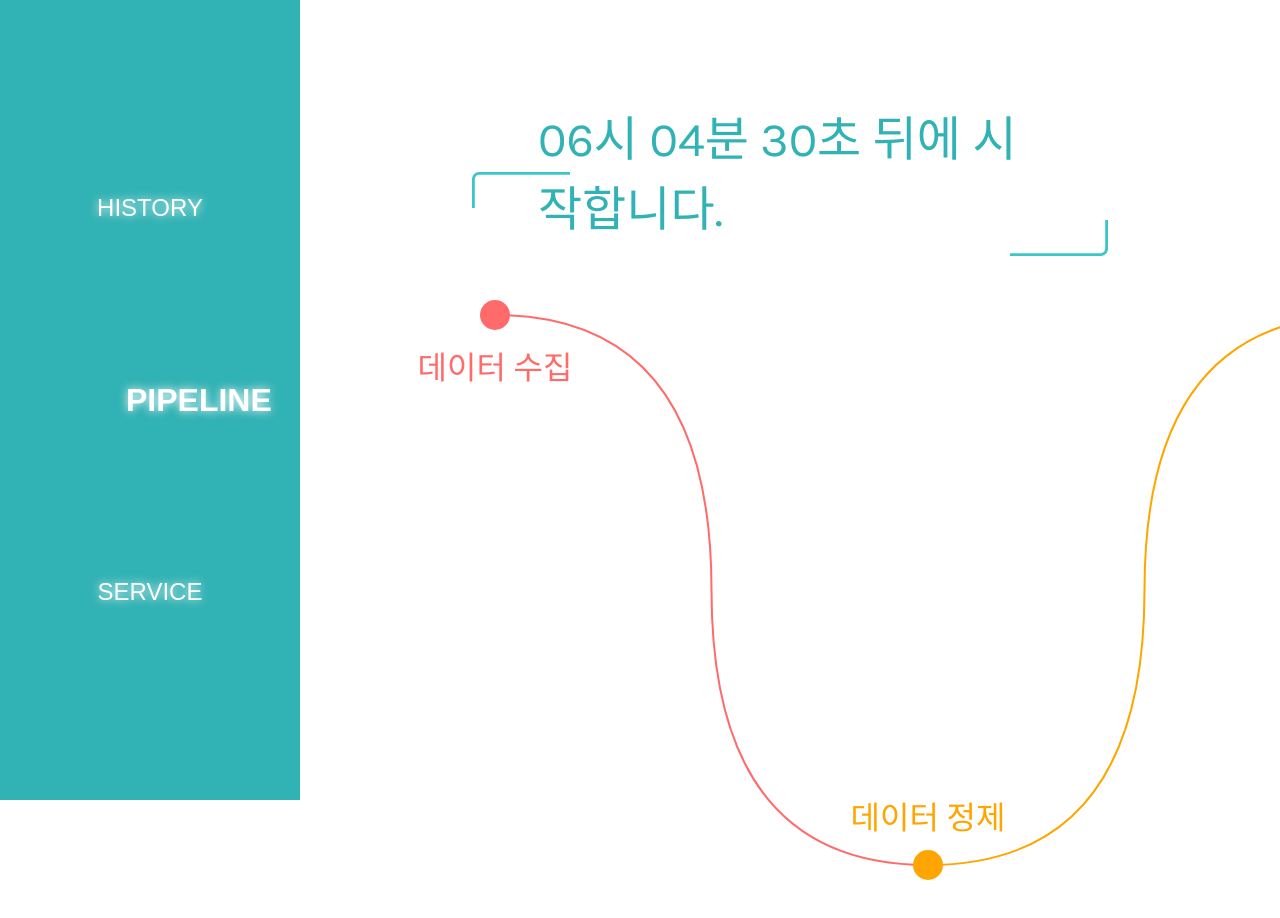
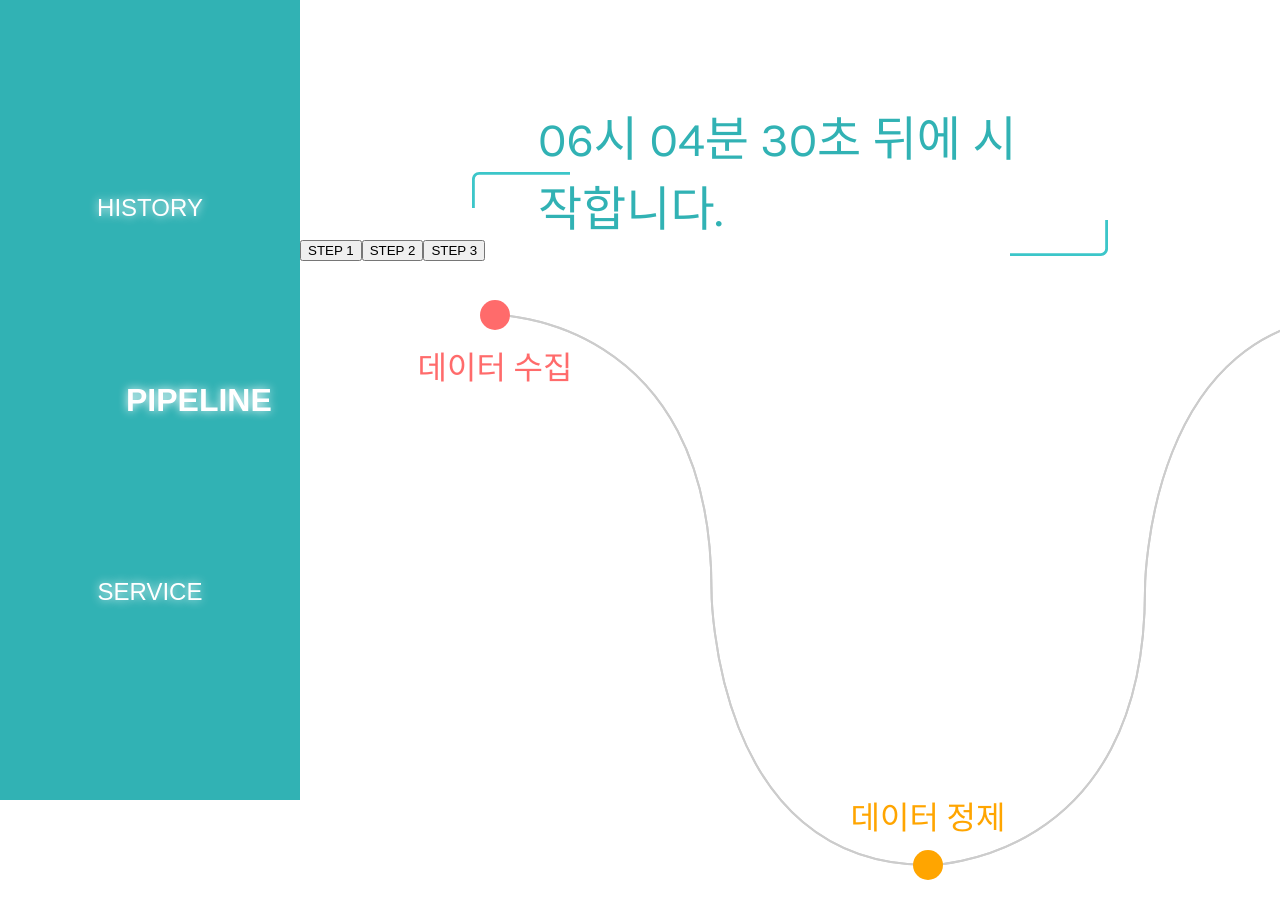
Before and after one commit to hard-coding-mlops/mini-mlops-react, a React (Create React App) app: page / in a window 1280 px wide. Shown: the top 918 px of the page. Built offline with nearby package versions, Linux system fonts and the light colour scheme.

Commit message:
feat: Progress 진행 애니메이션 추가

```diff
--- a/src/components/Curve/Curve.jsx
+++ b/src/components/Curve/Curve.jsx
@@ -1,19 +1,24 @@
-function Curve({ colorHexCode, startX, startY, endX, endY }) {
-  const startPoint = { x: startX, y: startY };
-  const endPoint = { x: endX, y: endY };
-  const controlPoint = { x: endX, y: startY };
+import styles from './Curve.module.css';
 
-  const pathData = `M${startPoint.x},${startPoint.y} Q${controlPoint.x},${controlPoint.y} ${endPoint.x},${endPoint.y}`;
+function Curve({ colorHexCode, startX, startY, endX, endY, isFinished = false }) {
+  const middlePoint = { x: (endX + startX) / 2, y: (endY + startY) / 2 };
+  const firstControlPoint = { x: middlePoint.x, y: startY };
+  const secondControlPoint = { x: middlePoint.x, y: endY };
+
+  const pathData = `M ${startX} ${startY} C ${startX} ${startY}, ${firstControlPoint.x} ${firstControlPoint.y}, ${middlePoint.x} ${middlePoint.y} C ${middlePoint.x} ${middlePoint.y}, ${secondControlPoint.x} ${secondControlPoint.y}, ${endX} ${endY}`;
 
   return (
     <svg width='1960' height='1080' style={{ position: 'absolute', zIndex: -1, top: '15px', left: '15px' }}>
-      {/* 점 */}
-      <circle cx={startPoint.x} cy={startPoint.y} r='0' fill='black' />
-      <circle cx={endPoint.x} cy={endPoint.y} r='0' fill='black' />
-
-      {/* 선 */}
-      <path d={pathData} fill='none' stroke={colorHexCode} strokeWidth='2px' />
+      <path d={pathData} fill='none' stroke='#cccccc' strokeWidth='2px' />
+      <path
+        className={isFinished && styles.colorLine}
+        d={pathData}
+        fill='none'
+        stroke={isFinished ? colorHexCode : '#cccccc'}
+        strokeWidth='2px'
+      />
     </svg>
   );
 }
+
 export default Curve;
--- /dev/null
+++ b/src/components/Curve/Curve.module.css
@@ -0,0 +1,13 @@
+.colorLine {
+  stroke-dasharray: 783;
+  animation: stroke-line 3s;
+}
+
+@keyframes stroke-line {
+  from {
+    stroke-dashoffset: 783;
+  }
+  to {
+    stroke-dashoffset: 0;
+  }
+}
--- a/src/pages/Pipeline/Pipeline.jsx
+++ b/src/pages/Pipeline/Pipeline.jsx
@@ -1,27 +1,59 @@
+import { useState } from 'react';
 import Curve from '../../components/Curve/Curve';
 import ProgressCircle from '../../components/ProgressCircle/ProgressCircle';
 import styles from './Pipeline.module.css';
 import PipelineHeader from './PipelineHeader';
 
 function Pipeline() {
+  const [scrapingProgress, setScrapingProgress] = useState(false);
+  const [preprocessingProgress, setPreprocessingProgress] = useState(false);
+  const [learningProgress, setLearningProgress] = useState(false);
+
   return (
     <div className={styles.pipeline}>
       <PipelineHeader />
       <div className={styles.timeline}>
         <ProgressCircle colorHexCode='#ff6b6b' coordinate={{ x: 480, y: 300 }} label='데이터 수집' labelPosition='d' />
-
-        <Curve startX={480} startY={300} endX={696.5} endY={575} colorHexCode='#ff6b6b' />
-        <Curve startX={913} startY={850} endX={696.5} endY={575} colorHexCode='#ff6b6b' />
+        <button
+          onClick={() => {
+            setScrapingProgress(true);
+          }}
+        >
+          STEP 1
+        </button>
+        <Curve startX={480} startY={300} endX={913} endY={850} colorHexCode='#ff6b6b' isFinished={scrapingProgress} />
+        {/* <Curve startX={480} startY={300} endX={913} endY={850} colorHexCode='#cccccc' /> */}
 
         <ProgressCircle colorHexCode='#ffa500' coordinate={{ x: 913, y: 850 }} label='데이터 정제' labelPosition='u' />
+        <button
+          onClick={() => {
+            setPreprocessingProgress(true);
+          }}
+        >
+          STEP 2
+        </button>
 
-        <Curve startX={913} startY={850} endX={1129.5} endY={575} colorHexCode='#ffa500' />
-        <Curve startX={1347} startY={300} endX={1129.5} endY={575} colorHexCode='#ffa500' />
+        <Curve
+          startX={913}
+          startY={850}
+          endX={1347}
+          endY={300}
+          colorHexCode='#ffa500'
+          isFinished={preprocessingProgress}
+        />
+        {/* <Curve startX={913} startY={850} endX={1347} endY={300} colorHexCode='#cccccc' /> */}
 
         <ProgressCircle colorHexCode='#3498db' coordinate={{ x: 1347, y: 300 }} label='모델 학습' labelPosition='d' />
+        <button
+          onClick={() => {
+            setLearningProgress(true);
+          }}
+        >
+          STEP 3
+        </button>
 
-        <Curve startX={1347} startY={300} endX={1563.5} endY={575} colorHexCode='#3498db' />
-        <Curve startX={1780} startY={850} endX={1563.5} endY={575} colorHexCode='#3498db' />
+        <Curve startX={1347} startY={300} endX={1780} endY={850} colorHexCode='#3498db' isFinished={learningProgress} />
+        {/* <Curve startX={1347} startY={300} endX={1780} endY={850} colorHexCode='#cccccc' /> */}
 
         <ProgressCircle colorHexCode='#4caf50' coordinate={{ x: 1780, y: 850 }} label='모델 배포' labelPosition='u' />
       </div>
```
